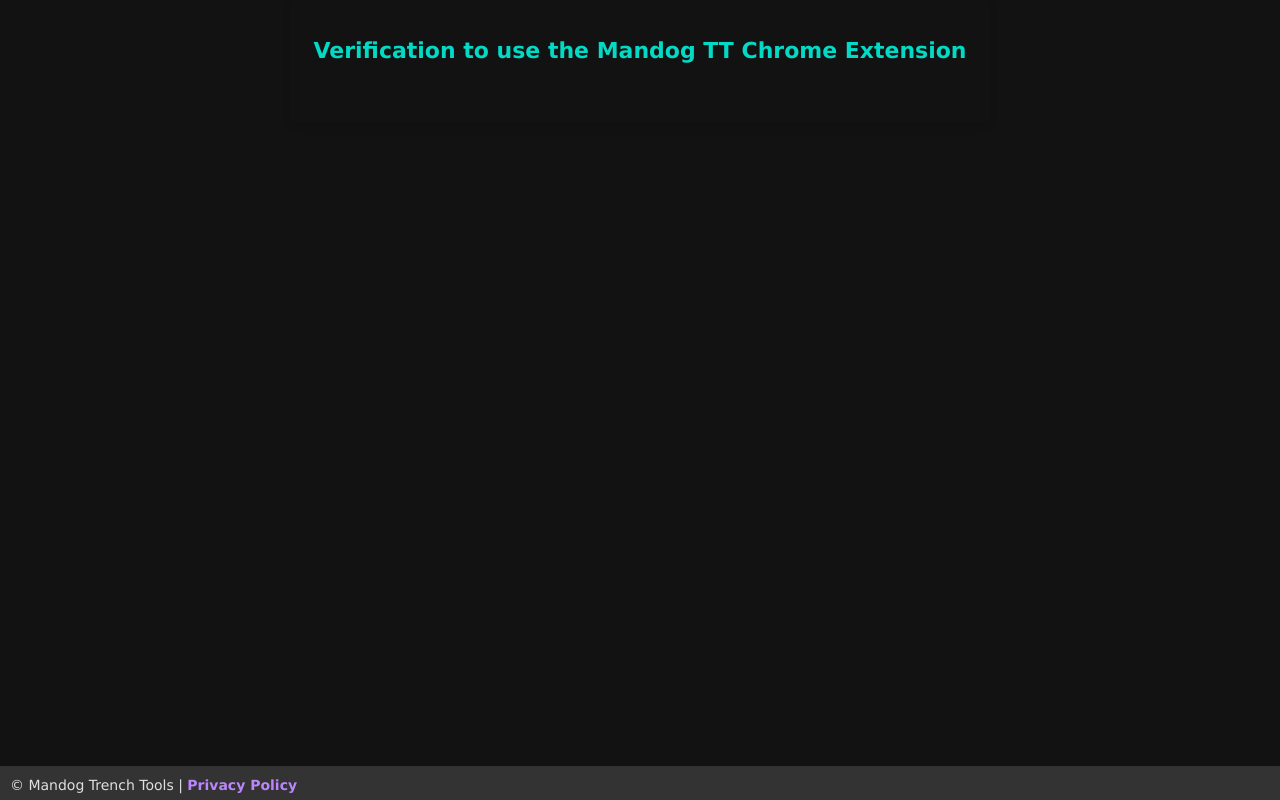
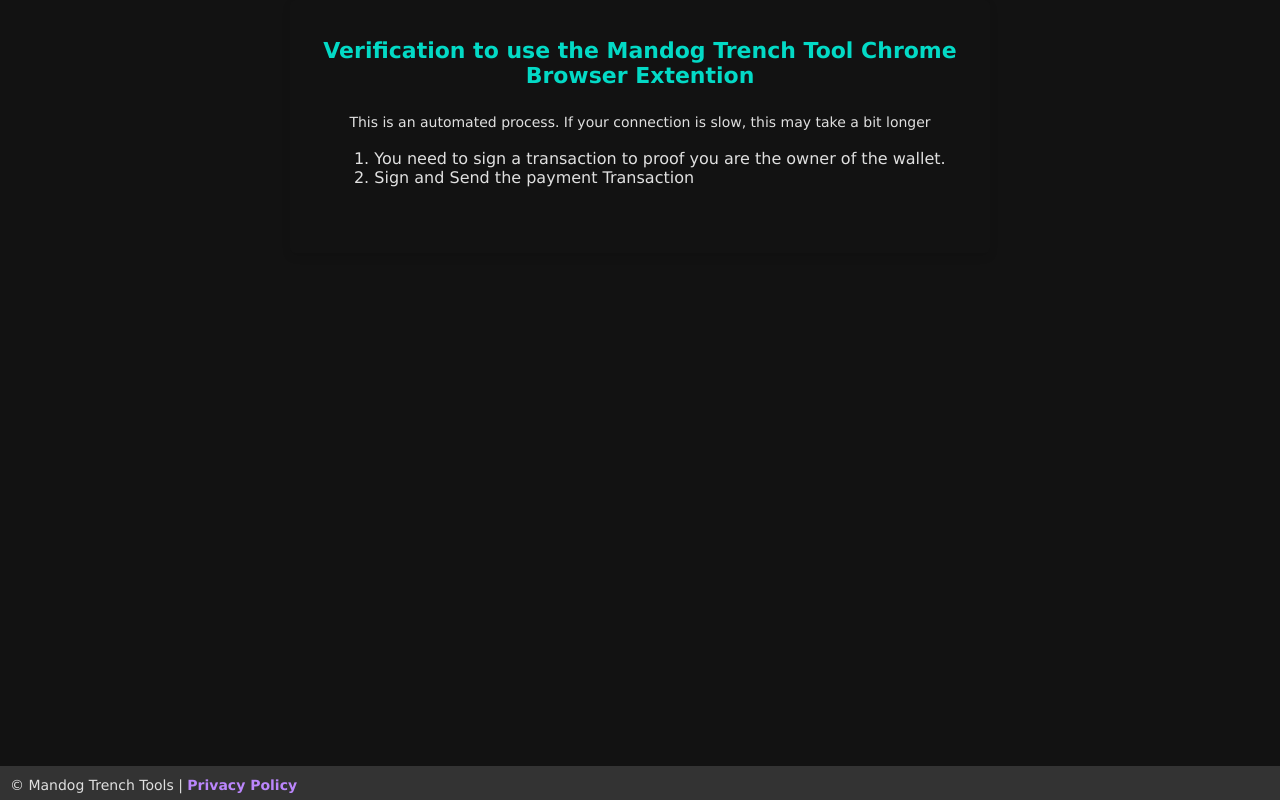
Before and after one commit to koiX69420/scanner, a website built with webpack: page frontend/public/verify.html in a window 1280 px wide. Built offline with nearby package versions, Linux system fonts and the light colour scheme.

Commit message:
verify tooltip

```diff
--- a/frontend/public/verify.html
+++ b/frontend/public/verify.html
@@ -1,5 +1,6 @@
 <!DOCTYPE html>
 <html lang="en">
+
 <head>
     <meta charset="UTF-8">
     <meta name="viewport" content="width=device-width, initial-scale=1.0">
@@ -8,18 +9,28 @@
     <link rel="icon" type="image/x-icon" href="/128.png">
 
 </head>
+
 <body>
 
-    <div class = "main-container">
-        <h2>Verification to use the Mandog TT Chrome Extension</h2>
+    <div class="main-container">
+        <h2>Verification to use the Mandog Trench Tool Chrome Browser Extention</h2>
+        <div class="tutorial-section">
+            <p>This is an automated process. If your connection is slow, this may take a bit longer</p>
+            <ol>
+                <li>You need to sign a transaction to proof you are the owner of the wallet.</a></li>
+                <li>Sign and Send the payment Transaction</li>
+            </ol>
+        </div>
         <p id="status"></p>
 
     </div>
     <footer>
-        <p>&copy; Mandog Trench Tools | <a href="https://mandog.fun/privacy" target="_blank" rel="noopener noreferrer">Privacy Policy</a></p>
+        <p>&copy; Mandog Trench Tools | <a href="https://mandog.fun/privacy" target="_blank"
+                rel="noopener noreferrer">Privacy Policy</a></p>
     </footer>
 
     <script src="scripts/bundle.js"></script> <!-- Move JS logic to an external file -->
     <script src="scripts/verifyWallet.js"></script> <!-- Move JS logic to an external file -->
 </body>
+
 </html>
```
